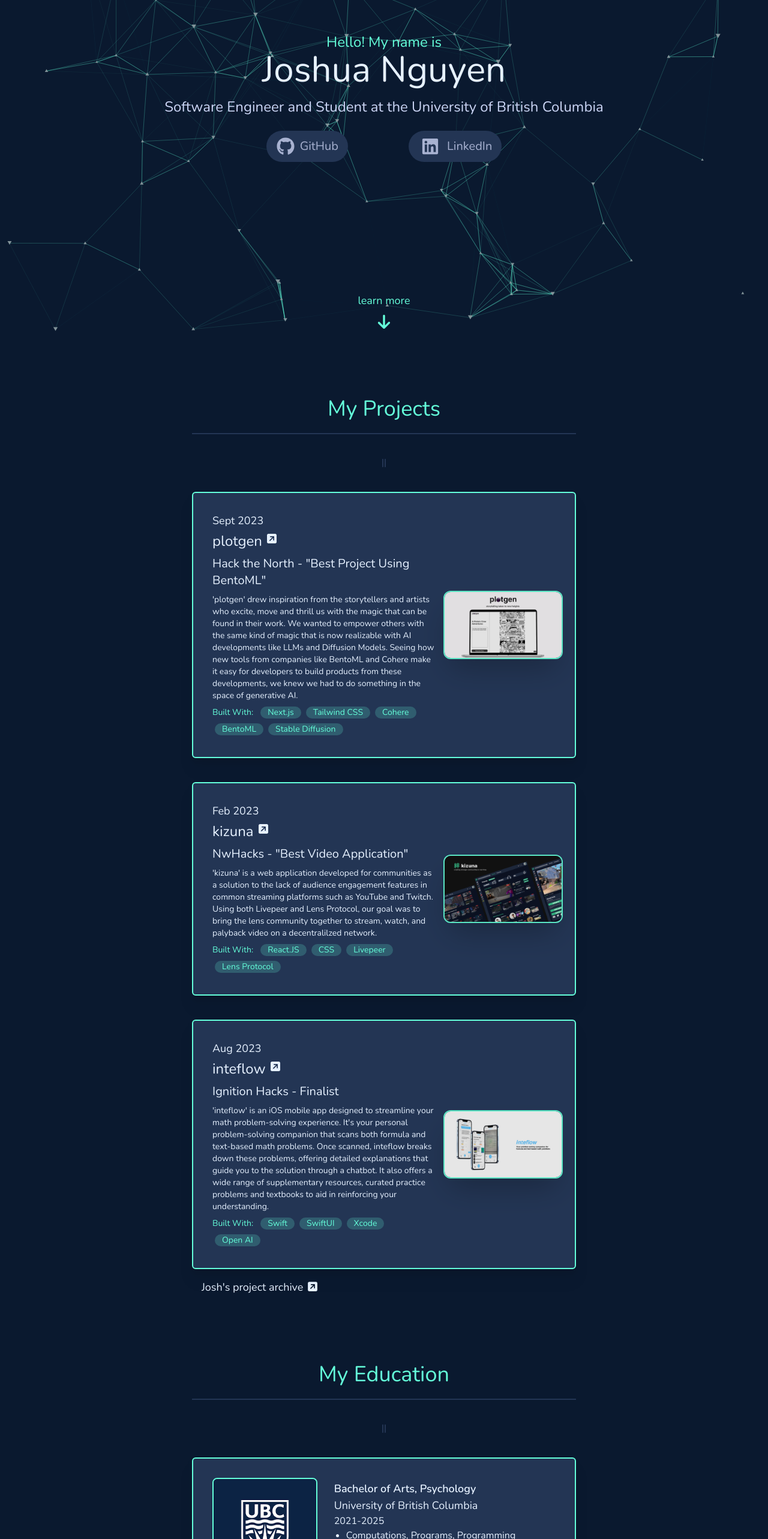
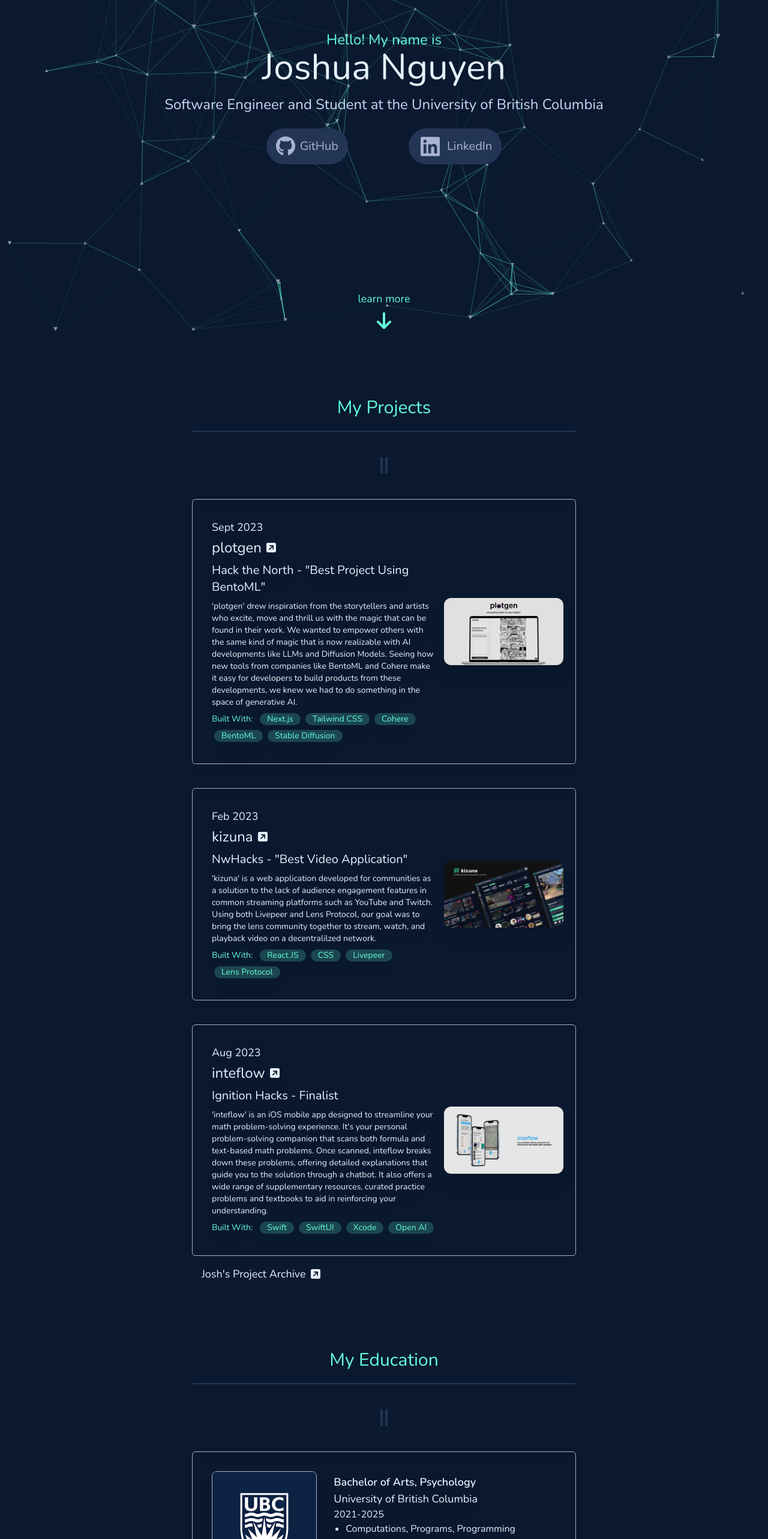
Before and after one commit to jn-han/jn-han.github.io, a Next.js app: page / in a window 1280 px wide. Shown: the part 234-2800 px from the top of the page at 60% size. Built offline with nearby package versions, Linux system fonts and the light colour scheme.

Commit message:
slight UI tweaks, constructed first section of the About page

```diff
--- a/src/app/components/EducationCard.js
+++ b/src/app/components/EducationCard.js
@@ -3,9 +3,15 @@
 
 const EducationCard = ({ info }) => {
   return (
-    <div className="group flex flex-row justify-between w-full mt-10 border-2 border-green p-5 rounded-md bg-accent drop-shadow-xl hover:scale-[101%] transition-all duration-50 text-white ease-linear">
+    <div
+      className="group flex flex-row justify-between w-full mt-10 p-5 rounded-md  drop-shadow-xl hover:drop-shadow-2xl hover:scale-[101%]
+    hover:shadow-[inset_0_1px_0_0_rgba(148,163,184,0.1)]
+    border border-slate
+    hover:bg-lightNavy
+    transition-all duration-50 ease-linear mx-5 md:mx-0 lg:mx-0 xl:mx-0 2xl:mx-0 text-white "
+    >
       <div className="w-1/3 overflow-hidden p-3">
-        <div className="border-2 border-green overflow-hidden rounded-lg">
+        <div className="border border-slate overflow-hidden rounded-lg">
           <Image src={info.src} height={400} width={400} alt="education-logo" />
         </div>
       </div>
--- a/src/app/components/EducationPage.js
+++ b/src/app/components/EducationPage.js
@@ -11,11 +11,11 @@
       className="flex min-h-screen w-full flex-col items-center justify-between"
     >
       <div className="mt-24 p-5 md:p-0 lg:p-0 xl:p-0 2xl:p-0 flex flex-col justify-center items-center text-green md:w-2/3 lg:w-2/3 xl:w-1/2 2xl:w-1/2">
-        <h2 className="text-green text-xl md:text-4xl lg:text-4xl xl:text-4xl 2xl:text-4xl text-center w-full border-b-2 pb-5 border-accent">
+        <h2 className="text-green text-xl md:text-3xl lg:text-3xl xl:text-3xl 2xl:text-3xl text-center w-full border-b-2 pb-5 border-accent">
           My Education
         </h2>
         <FontAwesomeIcon
-          className="w-4 pt-10 text-accent"
+          className="w-3 pt-10 text-accent"
           icon={faGripLinesVertical}
         />
         {EDUCATION.map((items, key) => (
--- a/src/app/components/HomePage.js
+++ b/src/app/components/HomePage.js
@@ -24,10 +24,7 @@
               href="https://github.com/jn-han"
               className="flex flex-wrap items-center p-3 justify-between bg-accent rounded-full hover:text-green transition duration-500 ease-in-out"
             >
-              <FontAwesomeIcon
-                icon={faGithub}
-                className=" scale-110 md:scale-150 lg:scale-150 xl:scale-150 2xl:scale-150 w-8 mx-1"
-              />
+              <FontAwesomeIcon icon={faGithub} className="w-8 mx-1" />
               <p className="mx-1 text-sm md:text-xl lg:text-xl xl:text-xl 2xl:text-xl">
                 GitHub
               </p>
@@ -36,10 +33,7 @@
               href="https://www.linkedin.com/in/jn-han/"
               className="flex flex-wrap items-center justify-between bg-accent rounded-full p-3  hover:text-green transition duration-500 ease-in-out"
             >
-              <FontAwesomeIcon
-                icon={faLinkedin}
-                className="scale-110 md:scale-150 lg:scale-150 xl:scale-150 2xl:scale-150 w-8 mx-2"
-              />
+              <FontAwesomeIcon icon={faLinkedin} className="w-8 mx-2" />
               <p className="mx-1 text-sm md:text-xl lg:text-xl xl:text-xl 2xl:text-xl">
                 LinkedIn
               </p>
@@ -49,7 +43,10 @@
       </div>
       <div className="absolute bottom-0 animate-bounce flex flex-col items-center w-full mb-2 text-xs md:text-lg lg:text-lg xl:text-lg 2xl:text-lg text-green">
         <p className="my-3">learn more</p>
-        <FontAwesomeIcon className="w-8 scale-150" icon={faArrowDown} />
+        <FontAwesomeIcon
+          className="w-3 md:w-4 lg:w-4 xl:w-4 scale-150"
+          icon={faArrowDown}
+        />
       </div>
       <Particle className="absolute" config={particlesConfig} />
     </section>
--- a/src/app/components/ProjectCard.js
+++ b/src/app/components/ProjectCard.js
@@ -7,7 +7,11 @@
   return (
     <a
       href={info.link}
-      className="group flex flex-row justify-between w-full mt-10 border-2 border-green p-5 rounded-md bg-accent drop-shadow-xl hover:drop-shadow-2xl hover:scale-[101%] transition-all duration-50 ease-linear mx-5 md:mx-0 lg:mx-0 xl:mx-0 2xl:mx-0 text-white "
+      className="group flex flex-row justify-between w-full mt-10 p-5 rounded-md  drop-shadow-xl hover:drop-shadow-2xl hover:scale-[101%]
+      hover:shadow-[inset_0_1px_0_0_rgba(148,163,184,0.1)]
+      border border-slate
+      hover:bg-lightNavy
+      transition-all duration-50 ease-linear mx-5 md:mx-0 lg:mx-0 xl:mx-0 2xl:mx-0 text-white "
     >
       <div className="w-full sm:w-full md:w-full lg:w-4/6 xl:w-4/6 2xl:w-4/6 p-3 ">
         <p className="text-xs md:text-lg lg:text-lg xl:text-lg 2xl:text-md">
@@ -16,7 +20,7 @@
         <h2 className="text-xl md:text-2xl lg:text-2xl xl:text-2xl 2xl:text-2xl flex flex-wrap py-1">
           {info.name}
           <FontAwesomeIcon
-            className="w-4 mx-2 group-hover:-translate-y-1 transition duration-200 ease-in-out"
+            className="w-4 mx-2 group-hover:-translate-y-0.5 transition duration-200 ease-in-out"
             icon={faSquareArrowUpRight}
           />
         </h2>
@@ -43,9 +47,12 @@
       </div>
 
       <div className="w-0 sm:w-0 md:w-0 lg:w-2/6 xl:w-2/6 2xl:w-2/6 flex flex-row items-center invisible sm:invisible md:invisible lg:visible xl:visibe 2xl:visible ">
-        <div className="border-2 border-green rounded-xl overflow-hidden shadow-2xl brightness-90 hover:brightness-100 transition duration-500 ease-in-out h-54 ">
+        <div
+          className=" group-hover:-translate-y-2
+        rounded-xl overflow-hidden group-hover:drop-shadow-2xl brightness-90 group-hover:brightness-100 transition duration-200 ease-in-out h-54 "
+        >
           <Image
-            className="h-full object-top object-cover group-hover:scale-105 transition duration-50 ease-in-out "
+            className="h-full object-top object-cover transition duration-50 ease-in-out "
             src={info.src}
             width={1000}
             height={1000}
--- a/src/app/components/ProjectPage.js
+++ b/src/app/components/ProjectPage.js
@@ -15,11 +15,11 @@
       className="flex min-h-screen w-full flex-col items-center justify-between"
     >
       <div className="mt-24 p-10 md:p-0 lg:p-0 xl:p-0 2xl:p-0 flex flex-col justify-center items-center text-green w-full md:w-2/3 lg:w-2/3 xl:w-1/2 2xl:w-1/2">
-        <h2 className="text-green text-xl md:text-4xl lg:text-4xl xl:text-4xl 2xl:text-4xl border-b-2 w-full text-center border-accent pb-5">
+        <h2 className="text-green text-xl md:text-4xl lg:text-3xl xl:text-3xl 2xl:text-3xl border-b-2 w-full text-center border-accent pb-5">
           My Projects
         </h2>
         <FontAwesomeIcon
-          className="pt-10 text-accent"
+          className="w-3 pt-10 text-accent"
           icon={faGripLinesVertical}
         />
 
@@ -27,13 +27,12 @@
           <ProjectCard info={item} key={item.name} />
         ))}
         <div className="w-full p-4 text-xl">
-          <div className=" w-fit group">
-            {" "}
+          <div className=" link link-underline link-underline-black w-fit group">
             <Link
-              className="link link-underline link-underline-black text-white x text-lg"
-              href="archived"
+              className=" text-white x text-lg flex flex-row"
+              href="/archived"
             >
-              Josh&apos;s project archive
+              Josh&apos;s Project Archive
               <FontAwesomeIcon
                 className="w-4 mx-2 group-hover:-translate-y-0.5 transition duration-200 ease-in-out"
                 icon={faSquareArrowUpRight}
--- a/src/app/components/Taskbar.js
+++ b/src/app/components/Taskbar.js
@@ -29,7 +29,7 @@
   return (
     <div className="invisible sm:visible md:visible lg:visible xl:visible 2xl:visible fixed w-full top-5 z-10 scroll-smooth">
       <div className="flex w-full justify-center">
-        <div className="flex flex-row text-center justify-evenly fixed bg-accent w-auto py-2 rounded-full text-white border-2 border-lightSlate">
+        <div className="flex flex-row text-center justify-evenly fixed bg-accent w-auto py-2 rounded-full text-white border border-lightSlate">
           {navLink.map((item) => {
             const isActive = pathname.startsWith(item.link);
             return (
--- a/src/app/config/projects-config.js
+++ b/src/app/config/projects-config.js
@@ -21,7 +21,7 @@
     date: "Feb 2023",
     place: "NwHacks",
     description:
-      "'kizuna' is a web application developed for communities as a solution to the lack of audience engagement features in common streaming platforms such as YouTube and Twitch. Using both Livepeer and Lens Protocol, our goal was to bring the lens community together to stream, watch, and palyback video on a decentralilzed network. ",
+      "'kizuna' is a web application developed for communities as a solution to the lack of audience engagement features in common streaming platforms such as YouTube and Twitch. Using both Livepeer and Lens Protocol, our goal was to bring the lens community together to stream, watch, and playback video on a decentralilzed network. ",
     award: '"Best Video Application"',
     builtWith: ["React.JS", "CSS", "Livepeer", "Lens Protocol"],
     src: "/kizuna.png",
--- a/src/app/globals.css
+++ b/src/app/globals.css
@@ -6,7 +6,7 @@
   border-bottom-width: 0;
   background-image: linear-gradient(transparent, transparent),
     linear-gradient(#fff, #fff);
-  background-size: 0 3px;
+  background-size: 0 2px;
   background-position: 0 100%;
   background-repeat: no-repeat;
   transition: background-size 0.5s ease-in-out;
@@ -14,10 +14,10 @@
 
 .link-underline-black {
   background-image: linear-gradient(transparent, transparent),
-    linear-gradient(#aaf1dd, #aaf1dd);
+    linear-gradient(#64ffda, #64ffda);
 }
 
 .link-underline:hover {
-  background-size: 100% 3px;
+  background-size: 100% 2px;
   background-position: 0 100%;
 }
--- a/src/app/page.js
+++ b/src/app/page.js
@@ -5,6 +5,9 @@
 import EducationPage from "./components/EducationPage";
 import ContactPage from "./components/ContactPage";
 import { usePathname } from "next/navigation";
+import { config } from "@fortawesome/fontawesome-svg-core";
+
+config.autoAddCss = false;
 
 export default function Home() {
   const pathname = usePathname();
--- a/tailwind.config.js
+++ b/tailwind.config.js
@@ -25,6 +25,15 @@
         white: "#e6f1ff",
         lightSlate: "#ccd6f6",
         slate: "#a8b2d1",
+        lightNavy: "#112240",
+      },
+      listStyleType: {
+        none: "none",
+        disc: "disc",
+        decimal: "decimal",
+        square: "square",
+        roman: "upper-roman",
+        arrow: "arrow",
       },
     },
   },
```
Also changed, not shown: src/app/components/ContactPage.js (+71 -2 lines), public/mePhoto.jpg (added).
